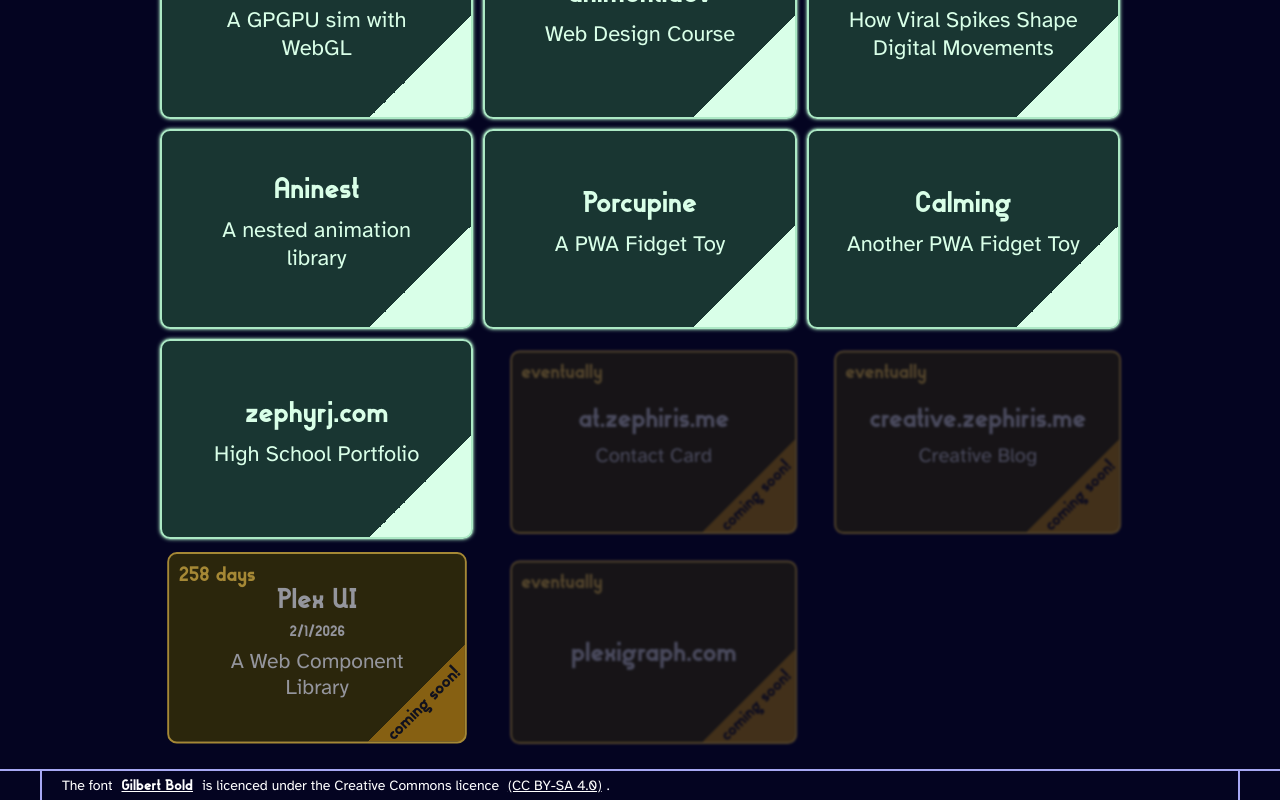
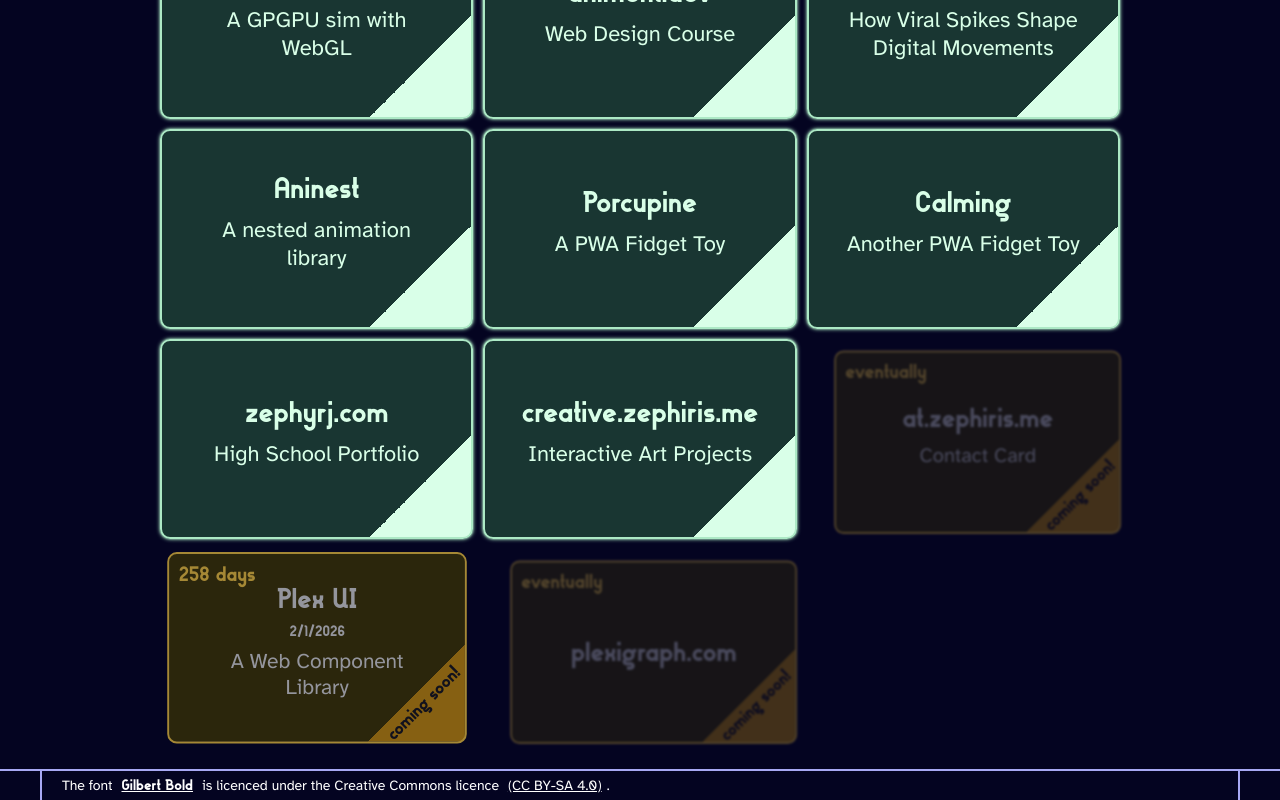
Before and after one commit to zphrs/zephiris.me, a SvelteKit app: page / in a window 1280 px wide. Shown: the part 1804-2604 px from the top of the page. Built offline with nearby package versions, Linux system fonts and the light colour scheme.

Commit message:
add creative.zephiris.me to plugs

```diff
--- a/package.json
+++ b/package.json
@@ -21,6 +21,7 @@
 		"@types/node": "^22.19.15",
 		"@vite-pwa/sveltekit": "^1.1.0",
 		"eslint": "^10.0.3",
+		"gh-pages": "^6.3.0",
 		"prettier": "^3.1.0",
 		"prettier-plugin-svelte": "^3.2.6",
 		"sass": "^1.98.0",
@@ -31,7 +32,7 @@
 		"typescript": "^5.9.3",
 		"vite": "^5.4.21",
 		"vite-plugin-pwa": "^1.2.0",
-		"gh-pages": "^6.3.0"
+		"workbox-window": "^7.4.0"
 	},
 	"type": "module",
 	"dependencies": {
--- a/src/lib/Plugs.svelte
+++ b/src/lib/Plugs.svelte
@@ -60,18 +60,16 @@
 			desc: 'High School Portfolio'
 		},
 		{
+			name: 'creative.zephiris.me',
+			href: 'https://creative.zephiris.me',
+			desc: 'Interactive Art Projects'
+		},
+		{
 			href: 'https://at.zephiris.me',
 			name: 'at.zephiris.me',
 			desc: 'Contact Card',
 			disabled: true,
 			estPublishDate: new Date(2025, 1, 15)
-		},
-		{
-			name: 'creative.zephiris.me',
-			href: 'https://creative.zephiris.me',
-			desc: 'Creative Blog',
-			disabled: true,
-			estPublishDate: new Date(2025, 1, 30)
 		},
 		{
 			name: 'Plex UI',
--- a/vite.config.ts
+++ b/vite.config.ts
@@ -3,6 +3,9 @@
 import { SvelteKitPWA } from '@vite-pwa/sveltekit';
 
 export default defineConfig({
+	server: {
+		allowedHosts: ['eduroam-169-233-187-78.ucsc.edu']
+	},
 	plugins: [
 		sveltekit(),
 		SvelteKitPWA({
```
Also changed, not shown: vite.config.ts.js (deleted, +0 -10 lines).
